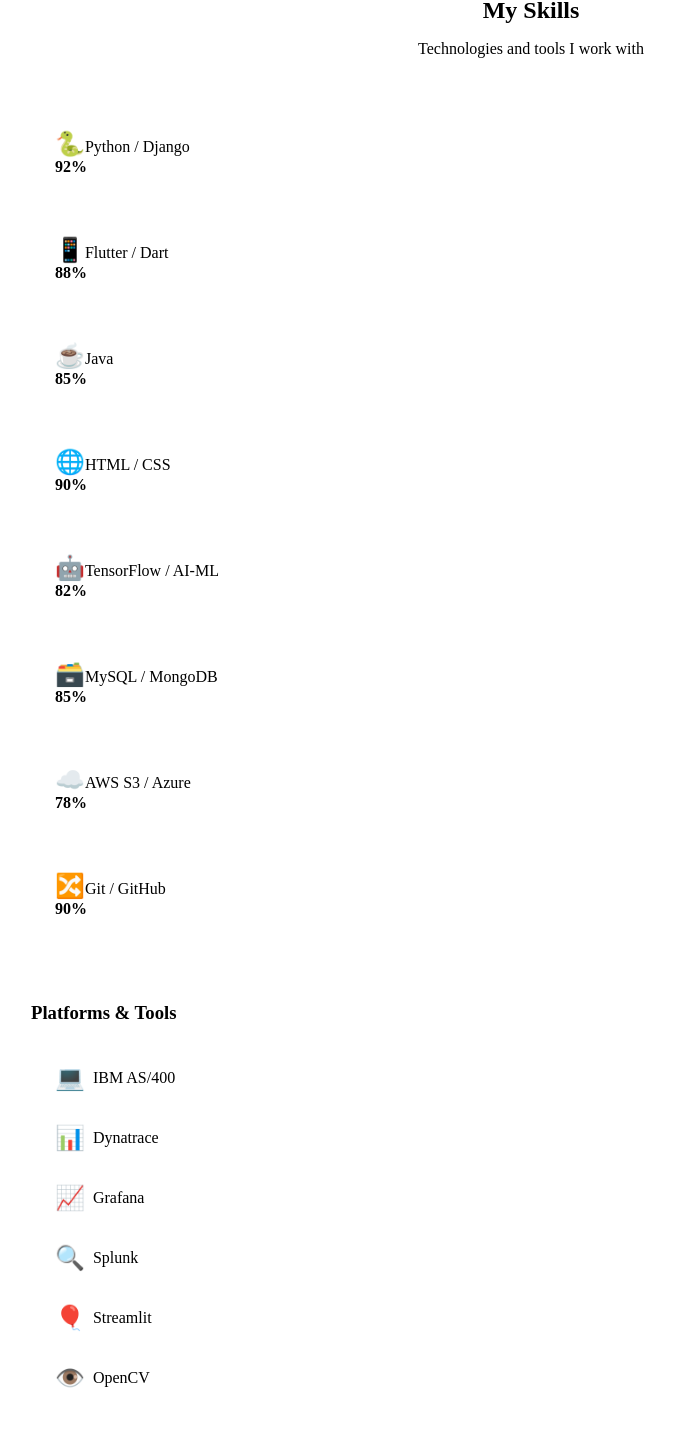
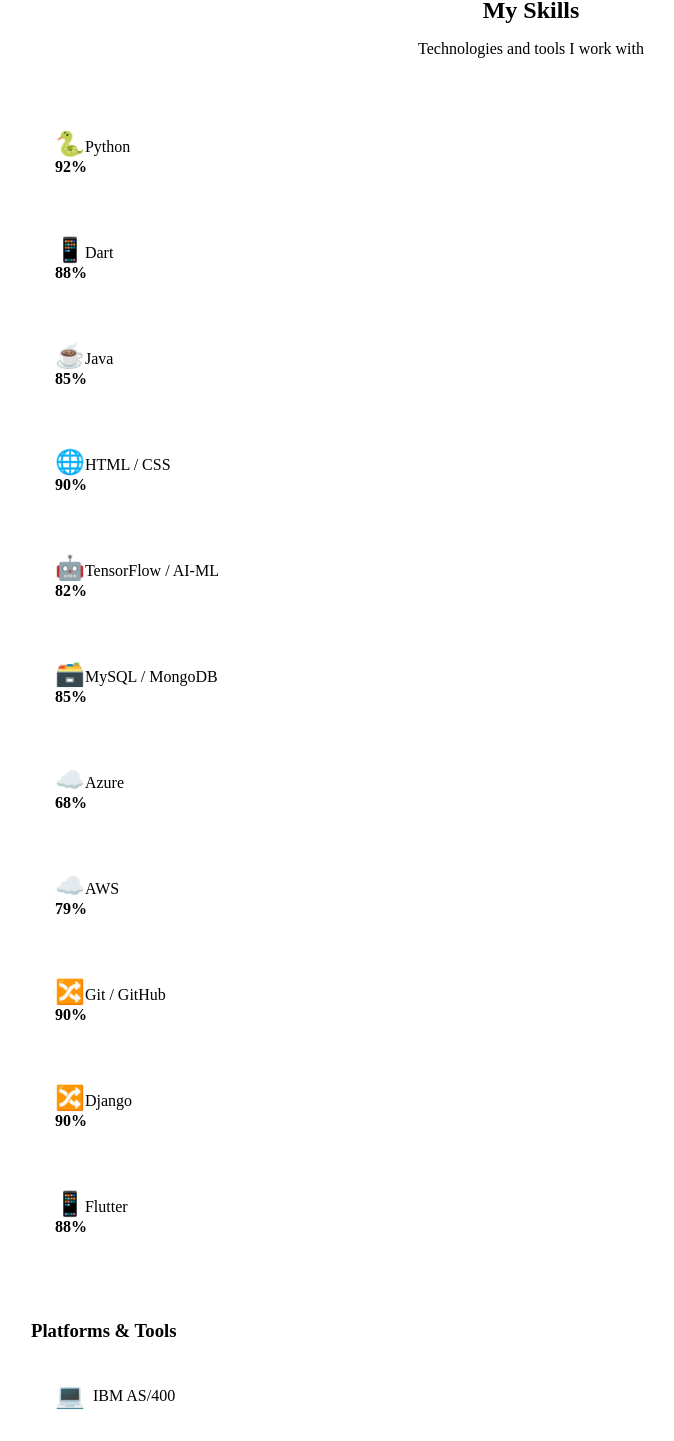
Before and after one commit to Guruoo7/Guru_Portfolio, a React (Vite) app: page / in a window 1280 px wide. Shown: the part 940-2381 px from the top of the page, without its empty margins (109-783 px from the left). Built offline with nearby package versions, Linux system fonts and the light colour scheme; the HTML template or start-up script is replaced by a standard one.

Commit message:
skill commit

```diff
--- a/src/sections/SkillsSection.jsx
+++ b/src/sections/SkillsSection.jsx
@@ -2,14 +2,17 @@
 import { motion, useInView } from 'framer-motion'
 
 const skills = [
-    { name: 'Python / Django', level: 92, color: '#3776ab', icon: '🐍' },
-    { name: 'Flutter / Dart', level: 88, color: '#02569B', icon: '📱' },
+    { name: 'Python', level: 92, color: '#3776ab', icon: '🐍' },
+    { name: 'Dart', level: 88, color: '#02569B', icon: '📱' },
     { name: 'Java', level: 85, color: '#ED8B00', icon: '☕' },
     { name: 'HTML / CSS', level: 90, color: '#e34c26', icon: '🌐' },
     { name: 'TensorFlow / AI-ML', level: 82, color: '#FF6F00', icon: '🤖' },
     { name: 'MySQL / MongoDB', level: 85, color: '#47a248', icon: '🗃️' },
-    { name: 'AWS S3 / Azure', level: 78, color: '#0db7ed', icon: '☁️' },
+    { name: 'Azure', level: 68, color: '#0db7ed', icon: '☁️' },
+    { name: 'AWS', level: 79, color: '#0db7ed', icon: '☁️' },
     { name: 'Git / GitHub', level: 90, color: '#6e5494', icon: '🔀' },
+    { name: 'Django', level: 90, color: '#6e5494', icon: '🔀' },
+    { name: 'Flutter', level: 88, color: '#02569B', icon: '📱' },
 ]
 
 const tools = [
```
